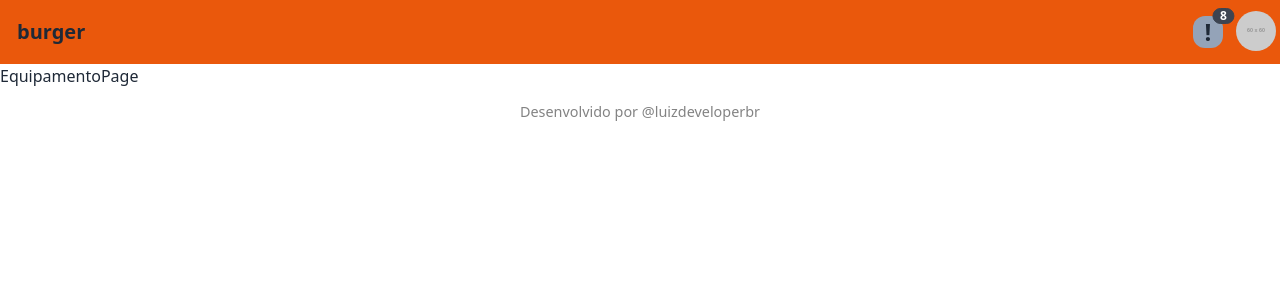
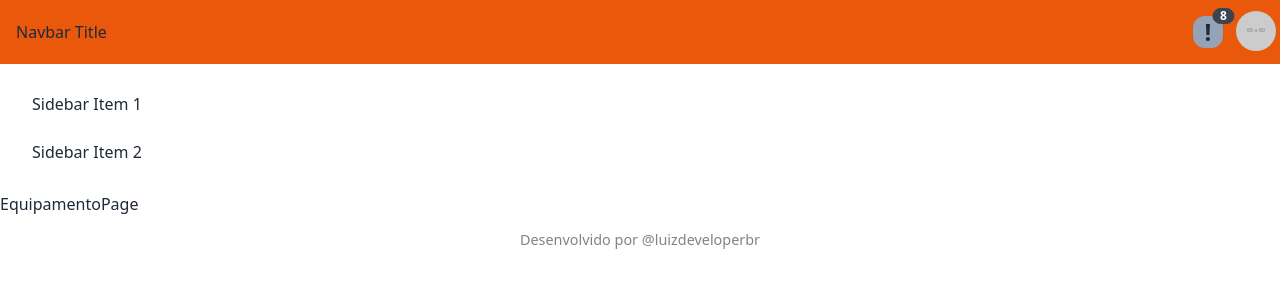
Before and after one commit to luizdeveloperbr/movemob.app-frontend, a Next.js app: page / in a window 1280 px wide. Shown: the top 300 px of the page. Built offline with nearby package versions, Linux system fonts and the light colour scheme.

Commit message:
style: position draawer menu

```diff
--- a/components/Header/index.js
+++ b/components/Header/index.js
@@ -4,9 +4,12 @@ export default function HeaderComponent() {
     return (
         <header>
             <div className="navbar p-0 bg-orange-600">
-                <div className="flex-1">
-                   <label htmlFor="side-menu"> <a className="btn btn-ghost normal-case text-xl">burger</a></label>
+                <div className="flex-none lg:hidden">
+                    <label htmlFor="side-menu" className="btn btn-square btn-ghost">
+                        <svg xmlns="http://www.w3.org/2000/svg" fill="none" viewBox="0 0 24 24" className="inline-block w-6 h-6 stroke-current"><path strokeLinecap="round" strokeLinejoin="round" strokeWidth="2" d="M4 6h16M4 12h16M4 18h16"></path></svg>
+                    </label>
                 </div>
+                <div className="flex-1 px-2 mx-2">Navbar Title</div>
                 <div className="flex-none">
                     <div className="dropdown dropdown-end">
                         <label tabIndex={0} className="btn btn-ghost btn-circle">
--- a/layout/index.js
+++ b/layout/index.js
@@ -3,21 +3,21 @@ import Footer from '../components/Footer'
 
 export default function RootLayout({ children }) {
     return (
-        <div className="drawer">
+        <>
+            <Header />
+            <main className="drawer drawer-mobile">
                 <input id="side-menu" type="checkbox" className="drawer-toggle" />
-            <div className="drawer-content">
-            <Header />
                 {children}
-            <Footer />
-            </div>
-            <div className="drawer-side">
+                <section className="drawer-side">
                     <label htmlFor="side-menu" className="drawer-overlay"></label>
                     <ul className="menu p-4 w-80 bg-base-100">
                         {/* <!-- Sidebar content here --> */}
                         <li><a>Sidebar Item 1</a></li>
                         <li><a>Sidebar Item 2</a></li>
                     </ul>
-            </div>
-        </div>
+                </section>
+            </main>
+            <Footer />
+        </>
     )
 }
--- a/pages/equipamentos.js
+++ b/pages/equipamentos.js
@@ -5,18 +5,19 @@ import 'ag-grid-community/styles/ag-theme-alpine.css';
 
 import style from '../styles/Equipamentos.module.css'
 export default function EquipamentoPage() {
-    const list = [{name: 'luiz', position: 'developer', skill: 'javascript'},{name: 'eduardo', position: 'developer', skill: 'javascript'},{name: 'souza', position: 'developer', skill: 'typescript'}]
+    const list = [{ name: 'luiz', position: 'developer', skill: 'javascript' }, { name: 'eduardo', position: 'developer', skill: 'javascript' }, { name: 'souza', position: 'developer', skill: 'typescript' }]
     return (
-        <main className={style.main}>
+        <section className="drawer-content">
+            <div className={style.main}>
                 <h1 className="p-2 title text-primary"><label htmlFor="side-menu" className="">EquipamentoPage</label></h1>
                 <div className={`${style.grid} ag-theme-alpine`}>
                     <AgGridReact
                         rowData={list}
-                    columnDefs={[{field: 'name'},{field: 'position'},{field: 'skill'}]}
+                        columnDefs={[{ field: 'name' }, { field: 'position' }, { field: 'skill' }]}
                     >
-
                     </AgGridReact>
                 </div>
-        </main>
+            </div>
+        </section>
     )
 }
--- a/styles/Equipamentos.module.css
+++ b/styles/Equipamentos.module.css
@@ -3,6 +3,6 @@
 }
 .grid {
     margin-left: auto;
-    height: 400px;
-    width: 80%;
+    height: 80vh;
+    width: 100%;
 }
--- a/tailwind.config.js
+++ b/tailwind.config.js
@@ -16,4 +16,14 @@ module.exports = {
     },
   },
   plugins: [require('daisyui')],
+  daisyui: {
+    themes: [{
+      light: {
+        ...require("daisyui/src/colors/themes")["[data-theme=light]"],
+        '.drawer': {
+          'height' : 'auto'
+        }
+      }
+    }]
+  }
 }
```
Lines whose indentation alone changed are shown as unchanged.
